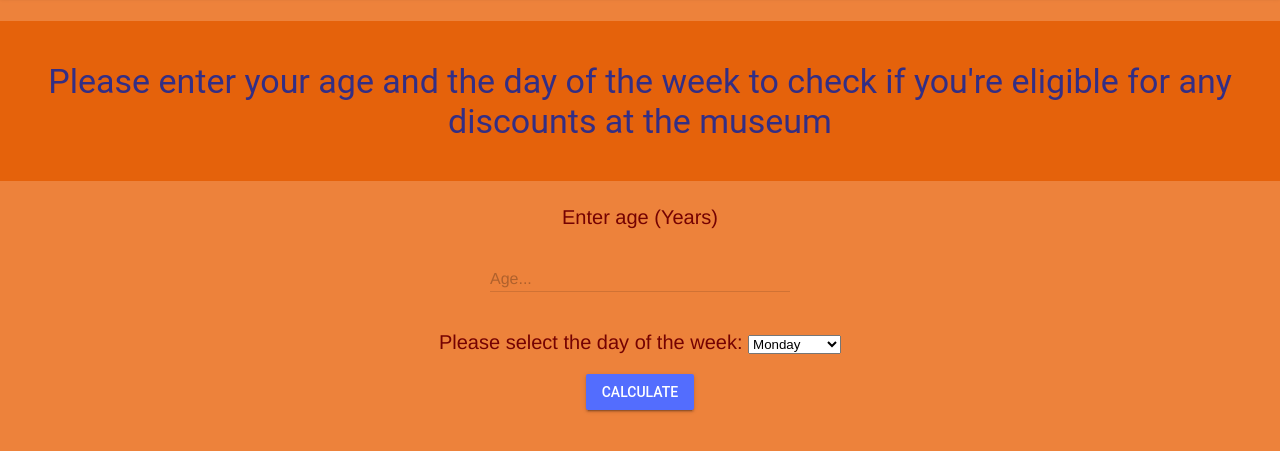
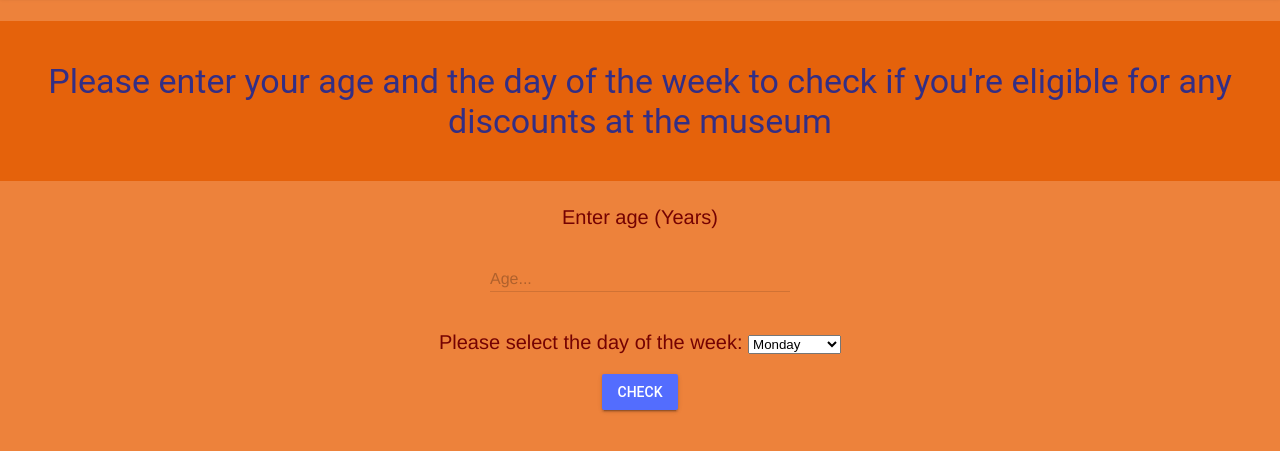
Before and after one commit to Eddie-Mcnamara/Unit4-03-HTML-Museum, a plain HTML site: page index.html in a window 1280 px wide. Shown: the part 67-518 px from the top of the page. Drawn offline with nearby package versions, Linux system fonts and the light colour scheme.

Commit message:
Spelling Errors

```diff
--- a/index.html
+++ b/index.html
@@ -68,7 +68,7 @@
           <button
         class="mdl-button mdl-js-button mdl-button--raised mdl-js-ripple-effect mdl-button--accent"
           onclick="check()">
-          Calculate
+          Check
         </button>
         <br/>
         <p>
--- a/js/script.js
+++ b/js/script.js
@@ -1,12 +1,12 @@
 // Copyright (c) 2022 Edward Mcnamara All rights reserved
 //
 // Created by: Edward Mcnamara
-// Created on: March 2022
+// Created on: May 2022
 // This file contains the JS functions for index.html
 
 'use strict';
 /**
- * This function calculates which rating of movie the user is allowed to watch based on their age
+ * This function checks which disscocuts the user is eligible for based on their age and the day of the week
  */
 function check() {
   // Getting age from user
```
